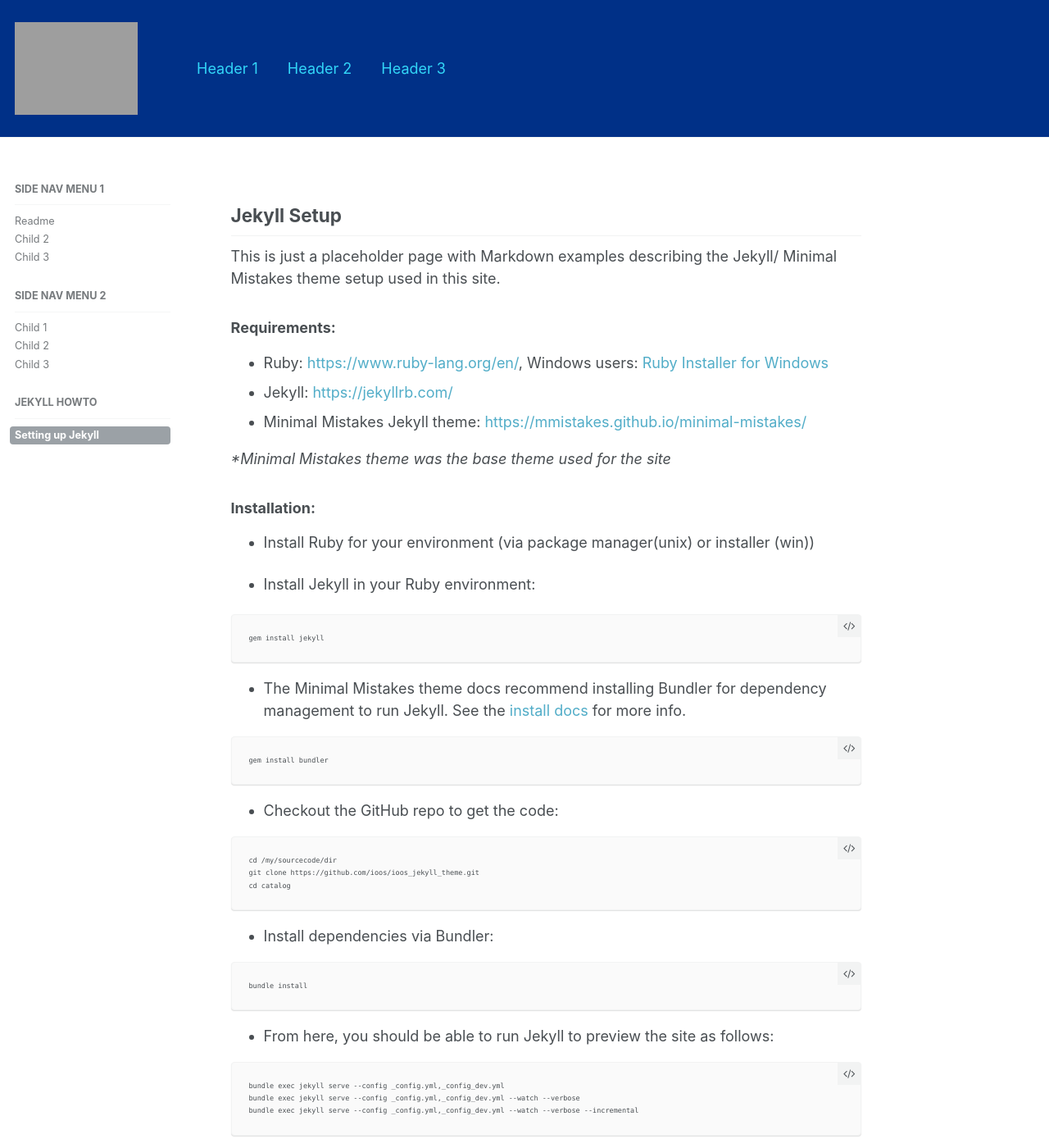
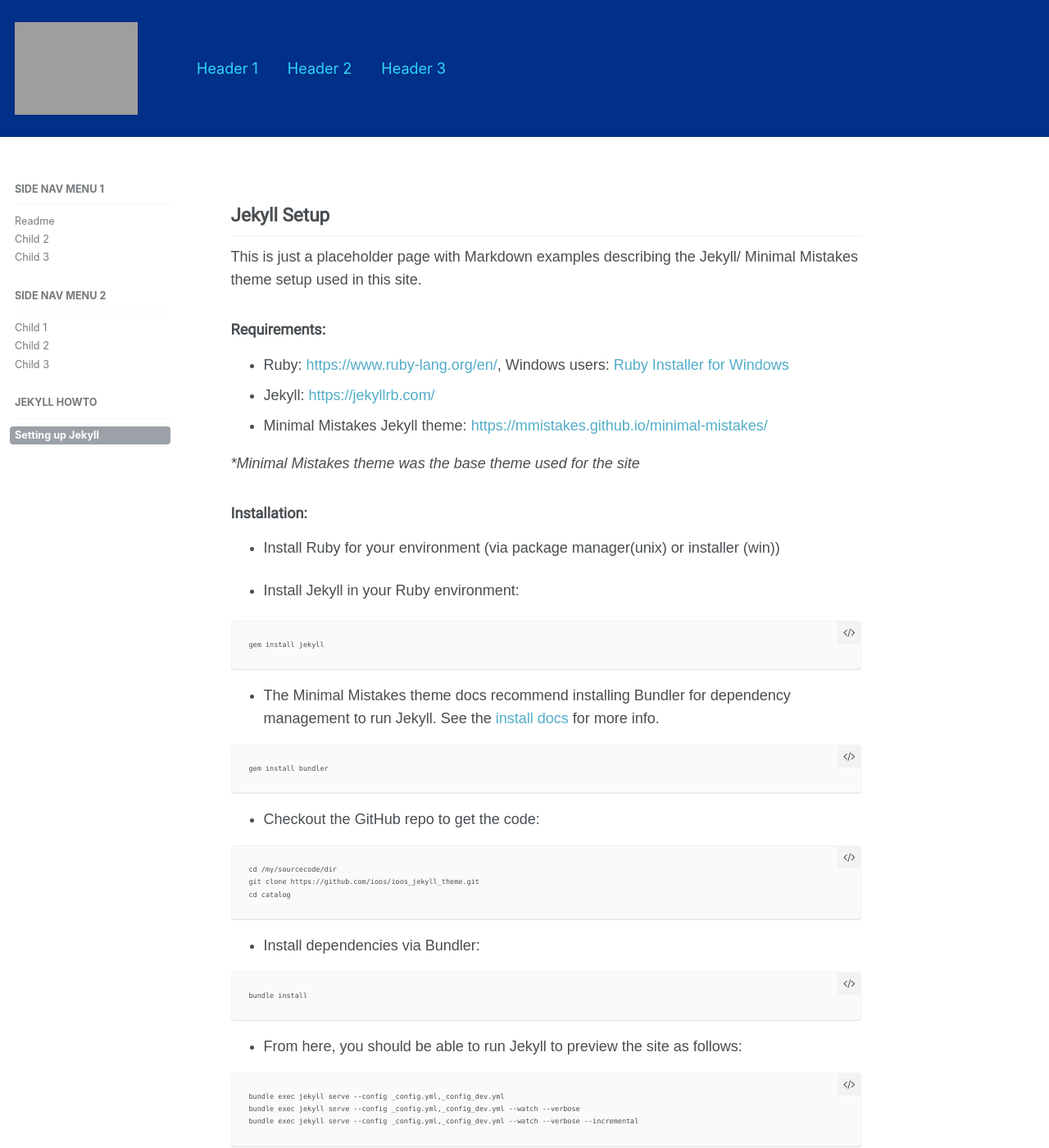
Before and after one commit to marinebon/ioos_jekyll_theme, a Jekyll site: the page built from _pages/jekyll.md, in a window 1280 px wide and 1400 px high. Shown: the whole window at 82% size. Built offline with Jekyll 4.4.1, drawn with Linux system fonts in a browser that asks for light colours.

Commit message:
Add Roboto Slab font used in ioos.us for consistency

```diff
--- /dev/null
+++ b/_sass/_fonts.scss
@@ -0,0 +1,122 @@
+/* -------------------- Site Fonts -------------------- */
+@font-face {
+  font-family: 'KlinicSlabBold';
+  src: url("/css/fonts/KlinicSlabBold.otf") format("opentype");
+}
+@font-face {
+  font-family: 'KlinicSlabMedium';
+  src: url("/css/fonts/KlinicSlabMedium.otf") format("opentype");
+}
+
+/* cyrillic-ext */
+@font-face {
+  font-family: 'Roboto Slab';
+  font-style: normal;
+  font-weight: 400;
+  src: local('Roboto Slab Regular'), local('RobotoSlab-Regular'), url(https://fonts.gstatic.com/s/robotoslab/v6/y7lebkjgREBJK96VQi37ZvZraR2Tg8w2lzm7kLNL0-w.woff2) format('woff2');
+  unicode-range: U+0460-052F, U+20B4, U+2DE0-2DFF, U+A640-A69F;
+}
+/* cyrillic */
+@font-face {
+  font-family: 'Roboto Slab';
+  font-style: normal;
+  font-weight: 400;
+  src: local('Roboto Slab Regular'), local('RobotoSlab-Regular'), url(https://fonts.gstatic.com/s/robotoslab/v6/y7lebkjgREBJK96VQi37Zl4sYYdJg5dU2qzJEVSuta0.woff2) format('woff2');
+  unicode-range: U+0400-045F, U+0490-0491, U+04B0-04B1, U+2116;
+}
+/* greek-ext */
+@font-face {
+  font-family: 'Roboto Slab';
+  font-style: normal;
+  font-weight: 400;
+  src: local('Roboto Slab Regular'), local('RobotoSlab-Regular'), url(https://fonts.gstatic.com/s/robotoslab/v6/y7lebkjgREBJK96VQi37ZlBW26QxpSj-_ZKm_xT4hWw.woff2) format('woff2');
+  unicode-range: U+1F00-1FFF;
+}
+/* greek */
+@font-face {
+  font-family: 'Roboto Slab';
+  font-style: normal;
+  font-weight: 400;
+  src: local('Roboto Slab Regular'), local('RobotoSlab-Regular'), url(https://fonts.gstatic.com/s/robotoslab/v6/y7lebkjgREBJK96VQi37Zgt_Rm691LTebKfY2ZkKSmI.woff2) format('woff2');
+  unicode-range: U+0370-03FF;
+}
+/* vietnamese */
+@font-face {
+  font-family: 'Roboto Slab';
+  font-style: normal;
+  font-weight: 400;
+  src: local('Roboto Slab Regular'), local('RobotoSlab-Regular'), url(https://fonts.gstatic.com/s/robotoslab/v6/y7lebkjgREBJK96VQi37ZtDiNsR5a-9Oe_Ivpu8XWlY.woff2) format('woff2');
+  unicode-range: U+0102-0103, U+1EA0-1EF9, U+20AB;
+}
+/* latin-ext */
+@font-face {
+  font-family: 'Roboto Slab';
+  font-style: normal;
+  font-weight: 400;
+  src: local('Roboto Slab Regular'), local('RobotoSlab-Regular'), url(https://fonts.gstatic.com/s/robotoslab/v6/y7lebkjgREBJK96VQi37ZqE8kM4xWR1_1bYURRojRGc.woff2) format('woff2');
+  unicode-range: U+0100-024F, U+1E00-1EFF, U+20A0-20AB, U+20AD-20CF, U+2C60-2C7F, U+A720-A7FF;
+}
+/* latin */
+@font-face {
+  font-family: 'Roboto Slab';
+  font-style: normal;
+  font-weight: 400;
+  src: local('Roboto Slab Regular'), local('RobotoSlab-Regular'), url(https://fonts.gstatic.com/s/robotoslab/v6/y7lebkjgREBJK96VQi37Zogp9Q8gbYrhqGlRav_IXfk.woff2) format('woff2');
+  unicode-range: U+0000-00FF, U+0131, U+0152-0153, U+02C6, U+02DA, U+02DC, U+2000-206F, U+2074, U+20AC, U+2212, U+2215, U+E0FF, U+EFFD, U+F000;
+}
+/* cyrillic-ext */
+@font-face {
+  font-family: 'Roboto';
+  font-style: normal;
+  font-weight: 400;
+  src: local('Roboto'), local('Roboto-Regular'), url(https://fonts.gstatic.com/s/roboto/v15/sTdaA6j0Psb920Vjv-mrzH-_kf6ByYO6CLYdB4HQE-Y.woff2) format('woff2');
+  unicode-range: U+0460-052F, U+20B4, U+2DE0-2DFF, U+A640-A69F;
+}
+/* cyrillic */
+@font-face {
+  font-family: 'Roboto';
+  font-style: normal;
+  font-weight: 400;
+  src: local('Roboto'), local('Roboto-Regular'), url(https://fonts.gstatic.com/s/roboto/v15/uYECMKoHcO9x1wdmbyHIm3-_kf6ByYO6CLYdB4HQE-Y.woff2) format('woff2');
+  unicode-range: U+0400-045F, U+0490-0491, U+04B0-04B1, U+2116;
+}
+/* greek-ext */
+@font-face {
+  font-family: 'Roboto';
+  font-style: normal;
+  font-weight: 400;
+  src: local('Roboto'), local('Roboto-Regular'), url(https://fonts.gstatic.com/s/roboto/v15/tnj4SB6DNbdaQnsM8CFqBX-_kf6ByYO6CLYdB4HQE-Y.woff2) format('woff2');
+  unicode-range: U+1F00-1FFF;
+}
+/* greek */
+@font-face {
+  font-family: 'Roboto';
+  font-style: normal;
+  font-weight: 400;
+  src: local('Roboto'), local('Roboto-Regular'), url(https://fonts.gstatic.com/s/roboto/v15/_VYFx-s824kXq_Ul2BHqYH-_kf6ByYO6CLYdB4HQE-Y.woff2) format('woff2');
+  unicode-range: U+0370-03FF;
+}
+/* vietnamese */
+@font-face {
+  font-family: 'Roboto';
+  font-style: normal;
+  font-weight: 400;
+  src: local('Roboto'), local('Roboto-Regular'), url(https://fonts.gstatic.com/s/roboto/v15/NJ4vxlgWwWbEsv18dAhqnn-_kf6ByYO6CLYdB4HQE-Y.woff2) format('woff2');
+  unicode-range: U+0102-0103, U+1EA0-1EF9, U+20AB;
+}
+/* latin-ext */
+@font-face {
+  font-family: 'Roboto';
+  font-style: normal;
+  font-weight: 400;
+  src: local('Roboto'), local('Roboto-Regular'), url(https://fonts.gstatic.com/s/roboto/v15/Ks_cVxiCiwUWVsFWFA3Bjn-_kf6ByYO6CLYdB4HQE-Y.woff2) format('woff2');
+  unicode-range: U+0100-024F, U+1E00-1EFF, U+20A0-20AB, U+20AD-20CF, U+2C60-2C7F, U+A720-A7FF;
+}
+/* latin */
+@font-face {
+  font-family: 'Roboto';
+  font-style: normal;
+  font-weight: 400;
+  src: local('Roboto'), local('Roboto-Regular'), url(https://fonts.gstatic.com/s/roboto/v15/oMMgfZMQthOryQo9n22dcuvvDin1pK8aKteLpeZ5c0A.woff2) format('woff2');
+  unicode-range: U+0000-00FF, U+0131, U+0152-0153, U+02C6, U+02DA, U+02DC, U+2000-206F, U+2074, U+20AC, U+2212, U+2215, U+E0FF, U+EFFD, U+F000;
+}
--- a/_sass/_page.scss
+++ b/_sass/_page.scss
@@ -55,8 +55,16 @@
     border-bottom: 1px solid $border-color;
   }
 
+  h1, h2, h3, h4, h5, h6 {
+    font-family: "Roboto", sans-serif;
+  }
+
   p, li, dl {
     font-size: 1em;
+    font-size: 18px;
+    font-weight: 300;
+    line-height: 28px;
+    font-family: "Roboto-Light", sans-serif
   }
 
   /* paragraph indents */
--- a/assets/css/main.scss
+++ b/assets/css/main.scss
@@ -38,3 +38,4 @@
 @import "vendor/font-awesome/font-awesome";
 @import "vendor/magnific-popup/magnific-popup";
 @import "print";
+@import "fonts";
```
